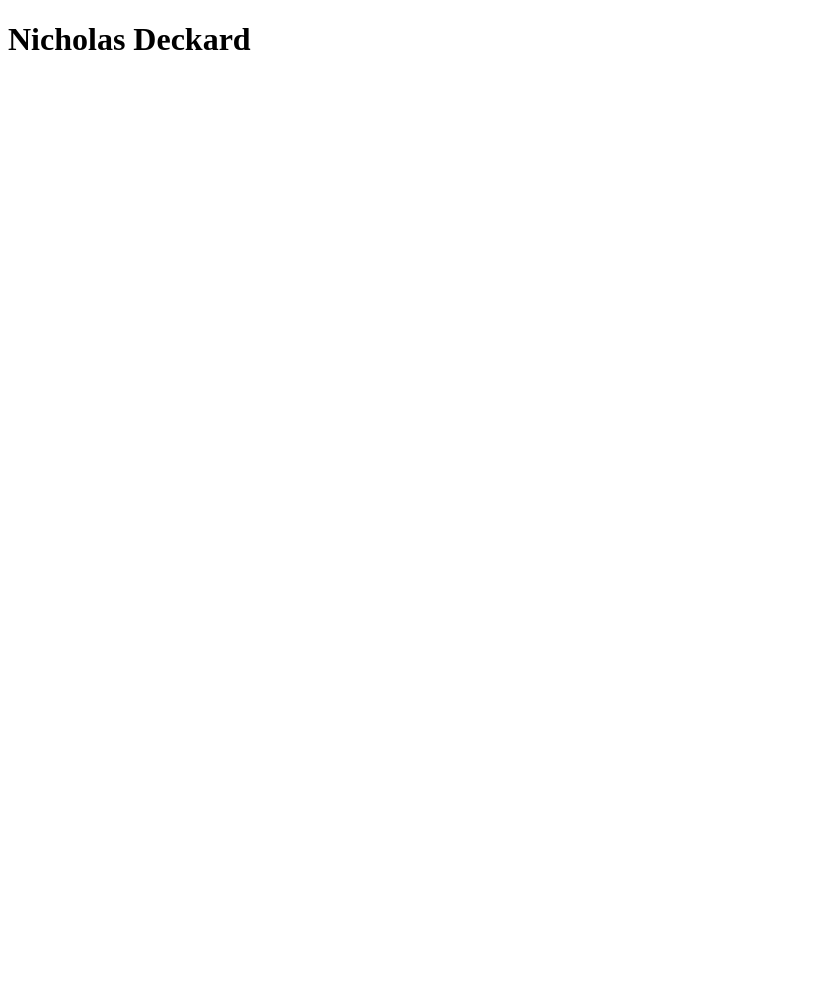
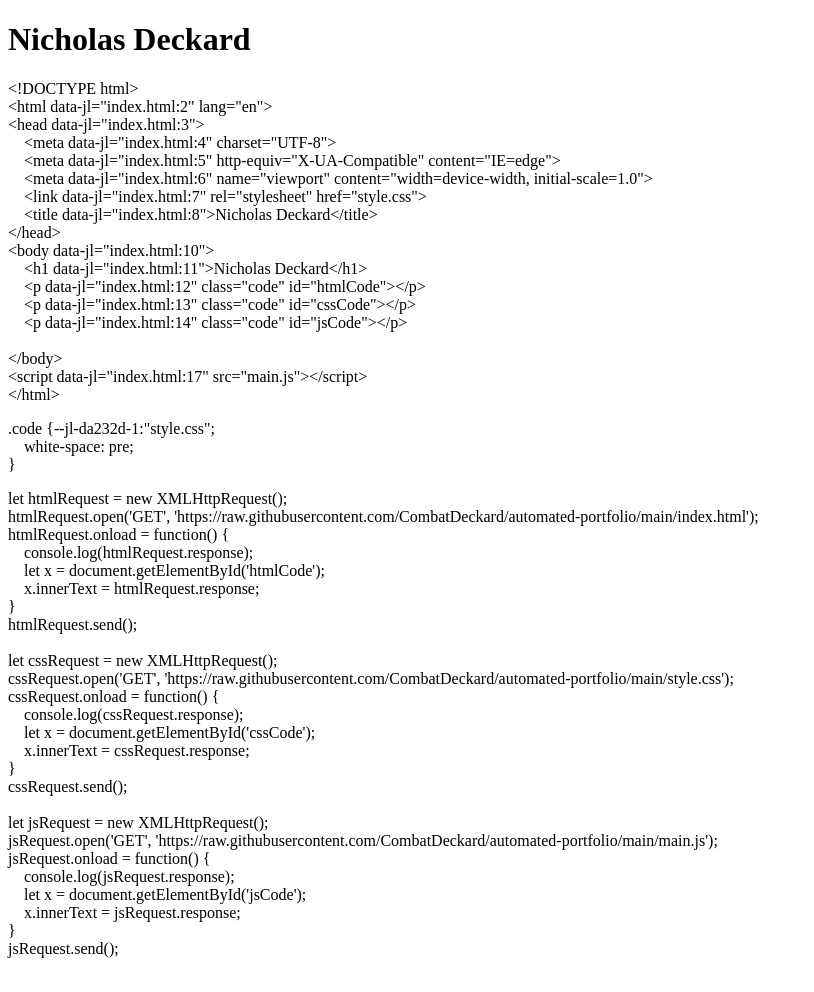
Before and after one commit to CombatDeckard/automated-portfolio, a plain HTML site: page index.html in a window 1280 px wide. Shown: the whole page, without its empty margins (0-814 px from the left). Before the commit the page ends 800 px from the top, so only its background shows below. Drawn offline with Linux system fonts and the light colour scheme.

Commit message:
Add get request for raw files

```diff
--- a/index.html
+++ b/index.html
@@ -9,6 +9,10 @@
 </head>
 <body>
     <h1>Nicholas Deckard</h1>
+    <p class="code" id="htmlCode"></p>
+    <p class="code" id="cssCode"></p>
+    <p class="code" id="jsCode"></p>
+
 </body>
 <script src="main.js"></script>
 </html>
--- a/main.js
+++ b/main.js
@@ -0,0 +1,26 @@
+let htmlRequest = new XMLHttpRequest();
+htmlRequest.open('GET', 'https://raw.githubusercontent.com/CombatDeckard/automated-portfolio/main/index.html');
+htmlRequest.onload = function() {
+    console.log(htmlRequest.response);
+    let x = document.getElementById('htmlCode');
+    x.innerText = htmlRequest.response;
+}
+htmlRequest.send();
+
+let cssRequest = new XMLHttpRequest();
+cssRequest.open('GET', 'https://raw.githubusercontent.com/CombatDeckard/automated-portfolio/main/style.css');
+cssRequest.onload = function() {
+    console.log(cssRequest.response);
+    let x = document.getElementById('cssCode');
+    x.innerText = cssRequest.response;
+}
+cssRequest.send();
+
+let jsRequest = new XMLHttpRequest();
+jsRequest.open('GET', 'https://raw.githubusercontent.com/CombatDeckard/automated-portfolio/main/main.js');
+jsRequest.onload = function() {
+    console.log(jsRequest.response);
+    let x = document.getElementById('jsCode');
+    x.innerText = jsRequest.response;
+}
+jsRequest.send();
--- a/style.css
+++ b/style.css
@@ -0,0 +1,3 @@
+.code {
+    white-space: pre;
+}
```
